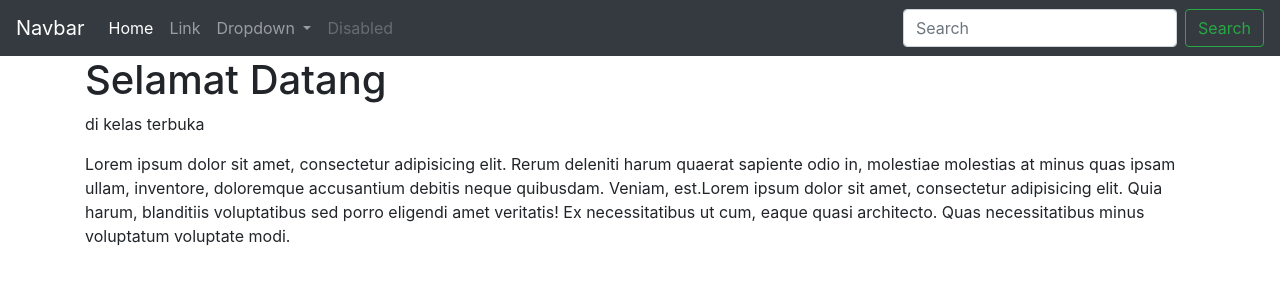
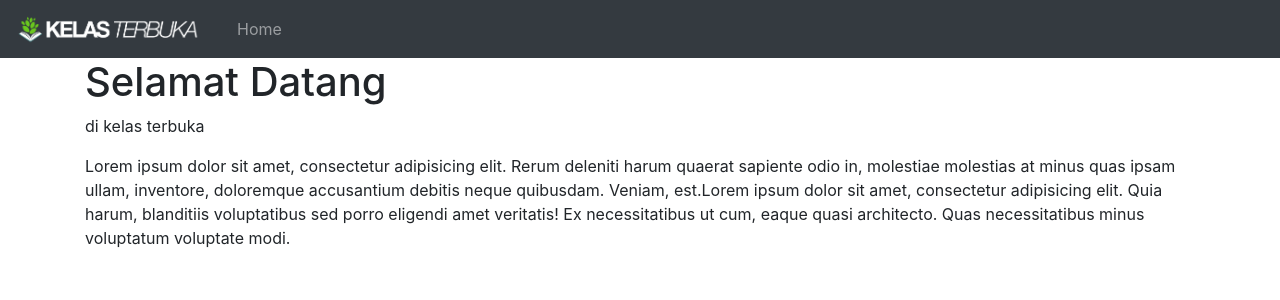
Before and after one commit to Mkhoirul/static_file, a Django app: page / in a window 1280 px wide. Shown: the top 300 px of the page. Run offline with Django 3.2, Linux system fonts and the light colour scheme; some libraries are stand-ins or nearby versions.

Commit message:
menambahkan logo

```diff
--- a/templates/index.html
+++ b/templates/index.html
@@ -8,38 +8,20 @@
 </head>
 <body>
 	 <nav class="navbar navbar-expand-lg navbar-dark bg-dark">
-	  <a class="navbar-brand" href="#">Navbar</a>
+	  <a class="navbar-brand" href="#">
+	  	<img style="height: 30px" src="{% static "img/logo.png" %}" alt="">
+	  </a>
 	  <button class="navbar-toggler" type="button" data-toggle="collapse" data-target="#navbarSupportedContent" aria-controls="navbarSupportedContent" aria-expanded="false" aria-label="Toggle navigation">
 	    <span class="navbar-toggler-icon"></span>
 	  </button>
 
 	  <div class="collapse navbar-collapse" id="navbarSupportedContent">
 	    <ul class="navbar-nav mr-auto">
-	      <li class="nav-item active">
-	        <a class="nav-link" href="#">Home <span class="sr-only">(current)</span></a>
-	      </li>
-	      <li class="nav-item">
-	        <a class="nav-link" href="#">Link</a>
-	      </li>
-	      <li class="nav-item dropdown">
-	        <a class="nav-link dropdown-toggle" href="#" id="navbarDropdown" role="button" data-toggle="dropdown" aria-haspopup="true" aria-expanded="false">
-	          Dropdown
-	        </a>
-	        <div class="dropdown-menu" aria-labelledby="navbarDropdown">
-	          <a class="dropdown-item" href="#">Action</a>
-	          <a class="dropdown-item" href="#">Another action</a>
-	          <div class="dropdown-divider"></div>
-	          <a class="dropdown-item" href="#">Something else here</a>
-	        </div>
-	      </li>
-	      <li class="nav-item">
-	        <a class="nav-link disabled" href="#">Disabled</a>
-	      </li>
+			<li class="nav-item">
+				<a class="nav-link" href="/" title="">Home</a>
+			</li>
+
 	    </ul>
-	    <form class="form-inline my-2 my-lg-0">
-	      <input class="form-control mr-sm-2" type="search" placeholder="Search" aria-label="Search">
-	      <button class="btn btn-outline-success my-2 my-sm-0" type="submit">Search</button>
-	    </form>
 	  </div>
 	</nav>
 	<div class="container">
```
